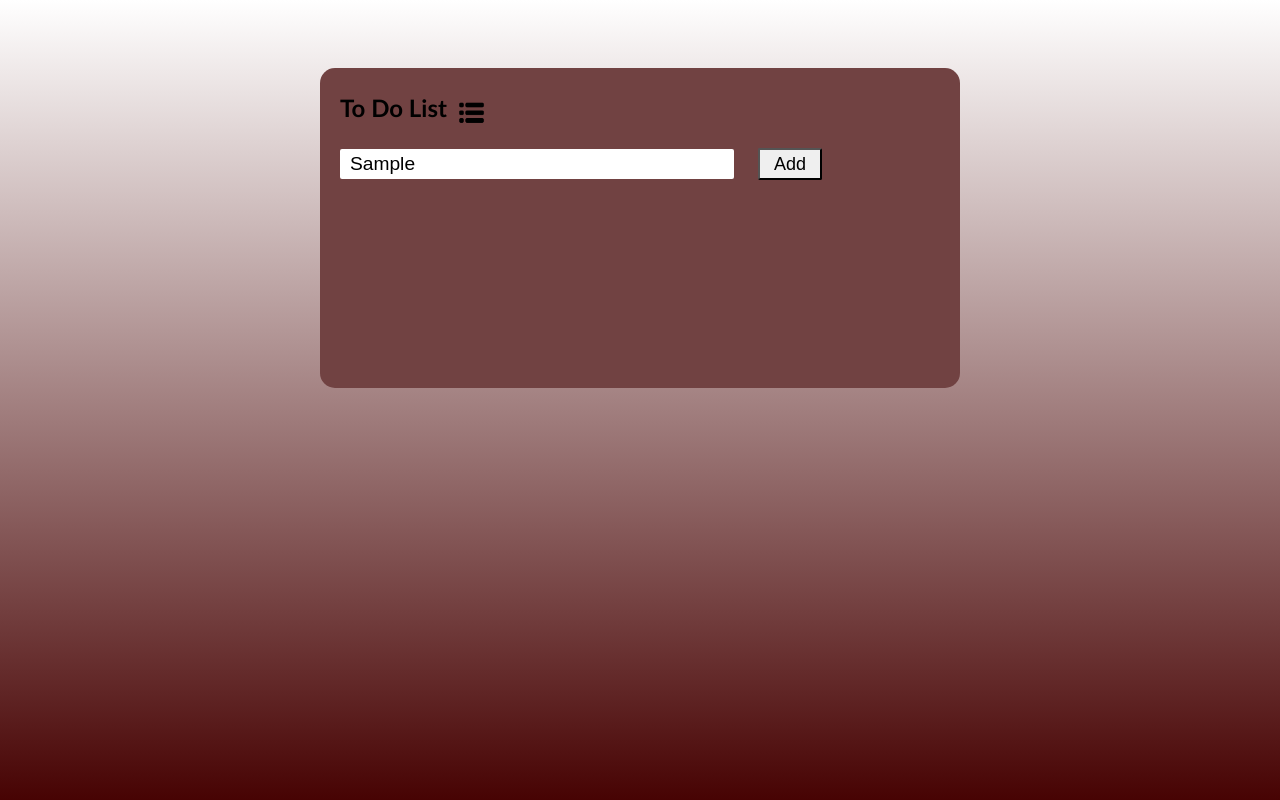
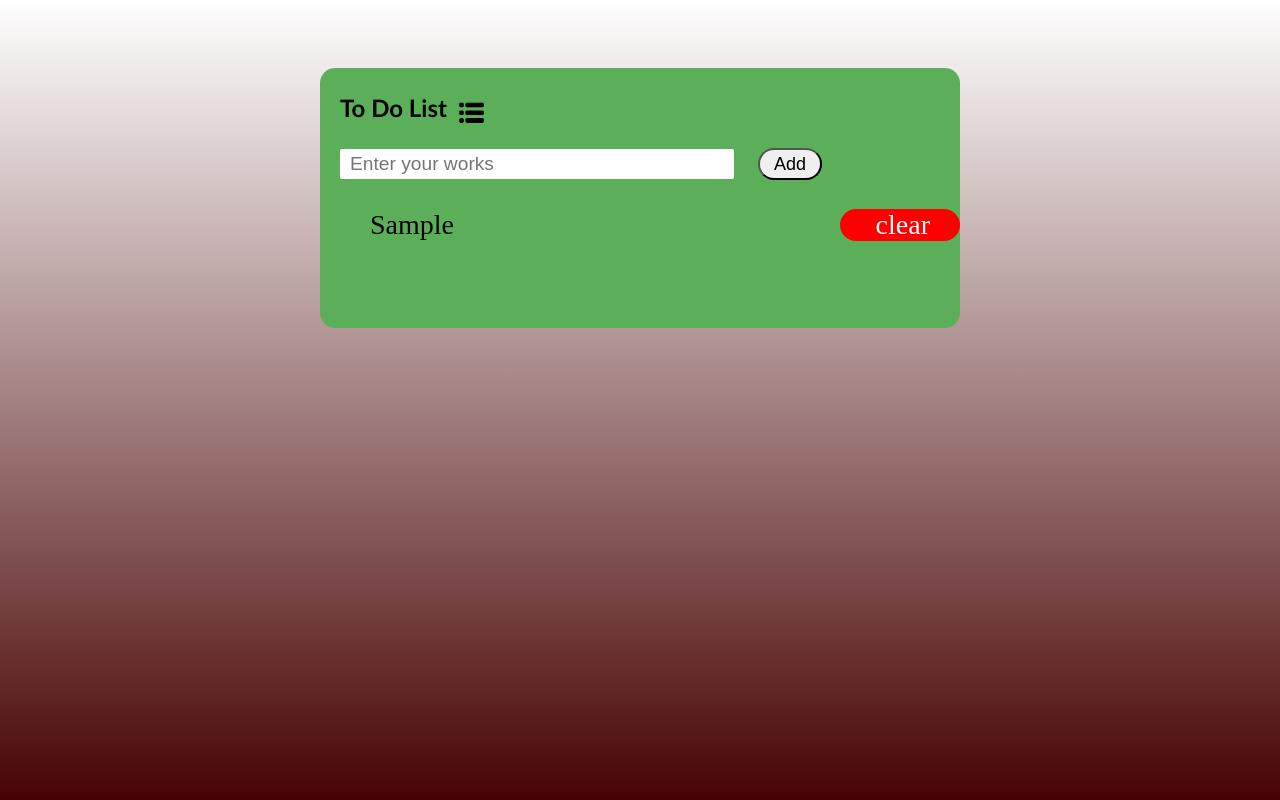
Before and after one commit to abiralkhatiwada/to_do_list, a plain HTML site: page index.html in a window 1280 px wide. Both pictures are taken after typing "Sample" into the empty fields and a click on the button "Add". Drawn offline with Linux system fonts and the light colour scheme.

Commit message:
final commit

```diff
--- a/index.html
+++ b/index.html
@@ -12,9 +12,16 @@
        <div id="box">
             <h2 id="heading">To Do List </h2><img src="img.png" alt="logo">
             <br>
+           <div>
             <input type="text" id="input" placeholder="Enter your works">
-            <button onsubmit="return update()">Add</button>
+            <button onclick="return update()">Add</button>
+           </div>
+
+            <ul id="lists">
+
+            </ul>
        </div>
+
     </div>
     <script src="script.js"></script>
 </body>
--- a/script.js
+++ b/script.js
@@ -0,0 +1,35 @@
+const inputBox=document.getElementById("input");
+const list =document.getElementById("lists");
+
+function update(){
+    if(inputBox.value===''){
+        alert("Please enter your task");
+    }
+    else{
+        let li=document.createElement("li");
+        li.innerHTML=inputBox.value;
+        list.appendChild(li);
+        let span=document.createElement("span");
+        span.innerHTML="clear";
+        li.appendChild(span);
+    }
+    inputBox.value="";
+    saveTask();
+}
+
+list.addEventListener("click", function(e){
+    if(e.target.tagName==="SPAN"){
+        e.target.parentElement.remove();
+        saveTask();
+    }
+
+},false);
+
+function saveTask(){
+    localStorage.setItem("data", list.innerHTML);
+}
+function showTask(){
+    list.innerHTML=localStorage.getItem("data");
+}
+
+showTask();
--- a/style.css
+++ b/style.css
@@ -10,10 +10,12 @@
 }
 #box{
     margin: 50px auto;
-    background-color: rgb(113, 66, 66);
-    height: 40vh;
+    background-color: rgb(91, 175, 89);
+    min-height: 30vh;
     width: 50vw;
     border-radius: 15px;
+    position: relative;
+    padding-bottom: 20px;
 }
 #heading{
     padding-left: 20px;
@@ -35,6 +37,7 @@ img{
     border-radius: 2px;
     font-size: larger;
     padding-left: 10px;
+    margin-bottom: 20px;
 
 }
 button{
@@ -43,6 +46,25 @@ button{
     width:10%;
     border-radius: 2px;
     height: 32px;
-    border-radius: 2px;
+    border-radius: 40px;
     font-size: large;
 }
+
+ul li{
+    list-style-position: inside;
+    list-style: none;
+    padding: 10px 20px 4px 50px;
+    font-size: 28px;
+    cursor: pointer;
+}
+ul li span{
+    position: absolute;
+    padding-right: 30px;
+    right: 0;
+    width: 90px;
+    font-size: 28px;
+    color: white;
+    background-color: red;
+    text-align: right;
+    border-radius: 20px;
+}
```
